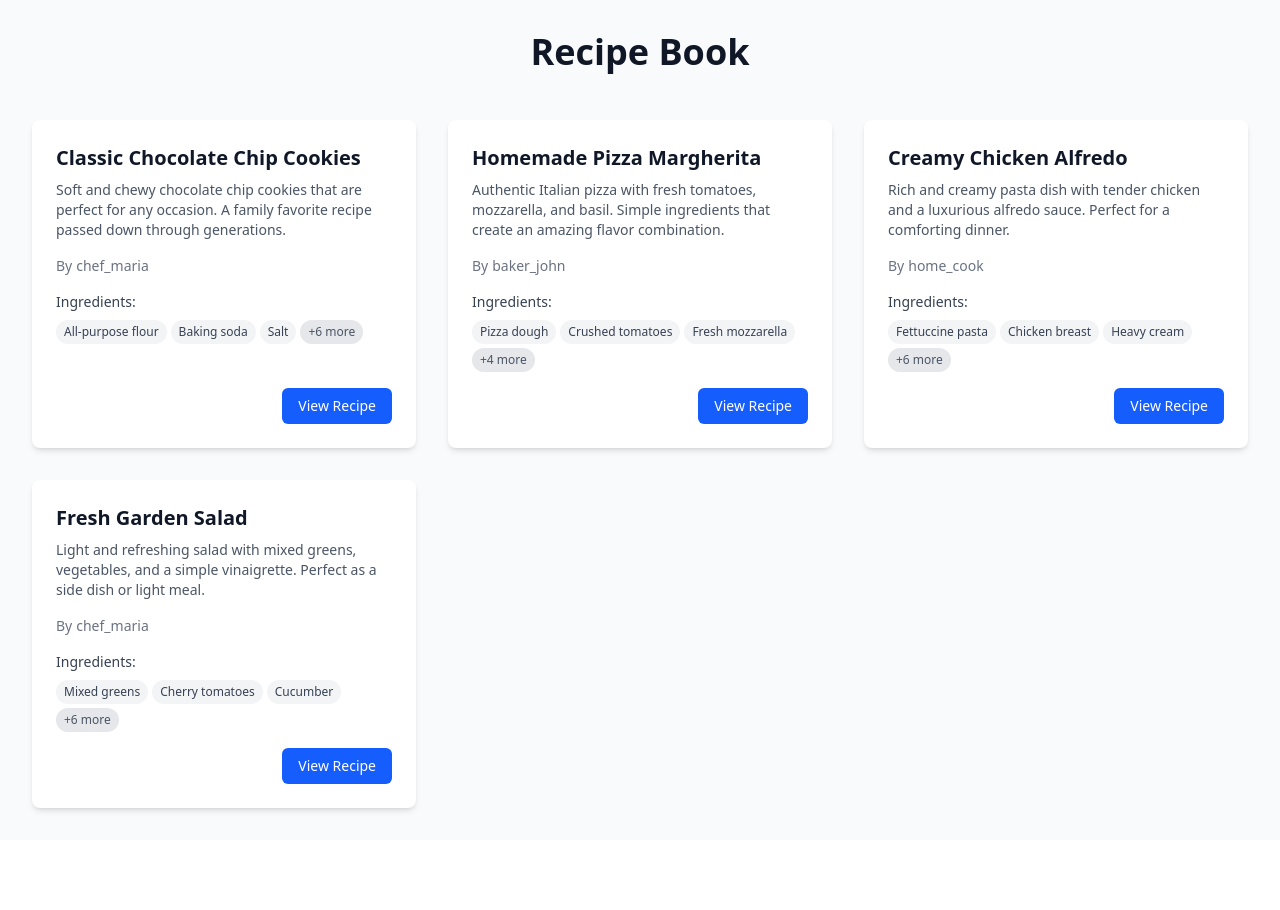
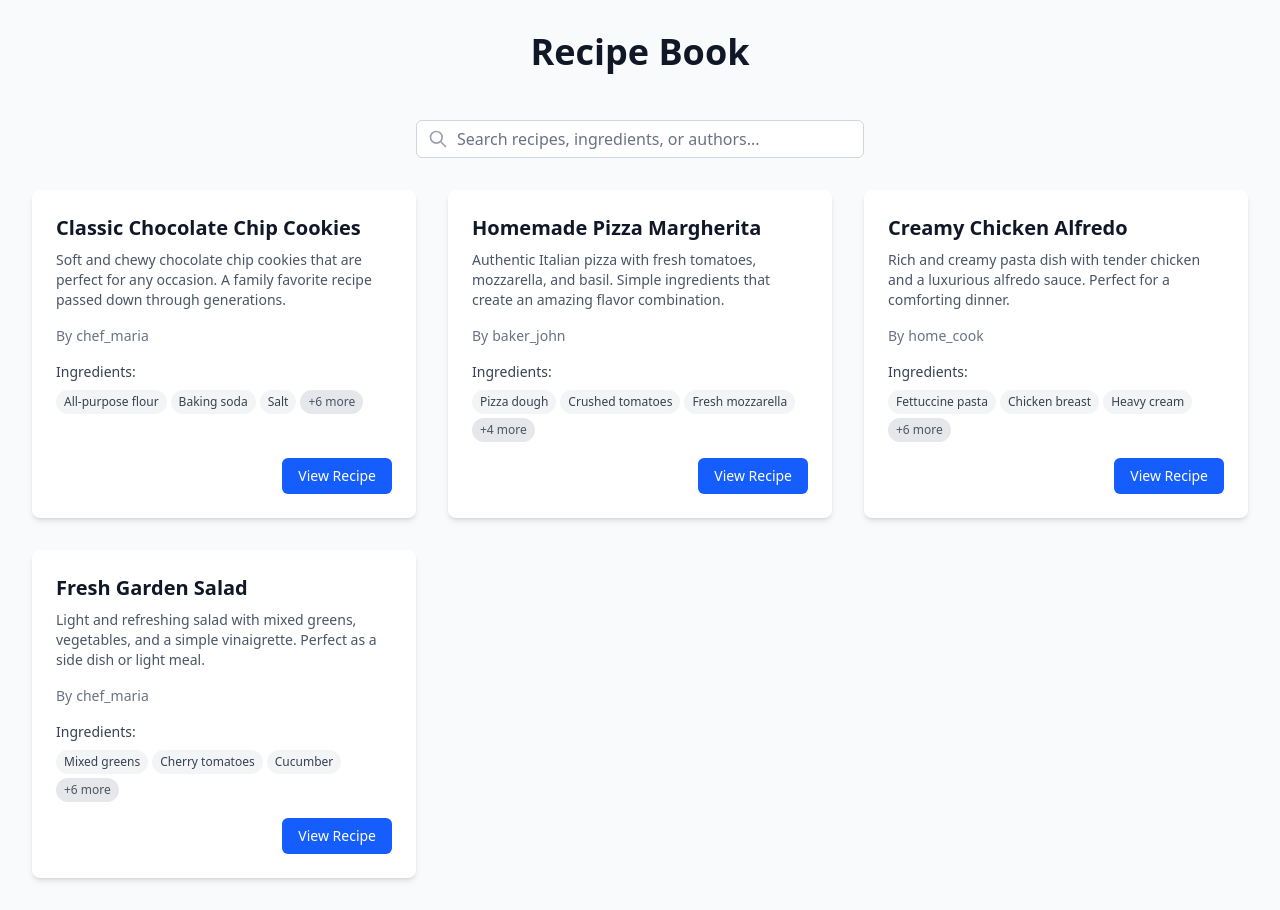
Before and after one commit to Breus/SnapChef, a Vue app in the folder ui/: page / in a window 1280 px wide. Before the commit the page ends 840 px from the top, so only its background shows below. Built offline with nearby package versions, Linux system fonts and the light colour scheme.

Commit message:
Add search functionality to RecipeList component

```diff
--- a/ui/src/components/RecipeList.vue
+++ b/ui/src/components/RecipeList.vue
@@ -9,15 +9,44 @@
         <!--        </p>-->
       </div>
 
+      <!-- Search Bar -->
+      <div class="mx-auto mb-8 max-w-md">
+        <div class="relative">
+          <div
+            class="pointer-events-none absolute inset-y-0 left-0 flex items-center pl-3"
+          >
+            <svg
+              class="h-5 w-5 text-gray-400"
+              fill="none"
+              stroke="currentColor"
+              viewBox="0 0 24 24"
+            >
+              <path
+                stroke-linecap="round"
+                stroke-linejoin="round"
+                stroke-width="2"
+                d="M21 21l-6-6m2-5a7 7 0 11-14 0 7 7 0 0114 0z"
+              ></path>
+            </svg>
+          </div>
+          <input
+            v-model="searchQuery"
+            type="text"
+            placeholder="Search recipes, ingredients, or authors..."
+            class="block w-full rounded-md border border-gray-300 bg-white py-2 pr-3 pl-10 leading-5 placeholder-gray-500 focus:border-blue-500 focus:placeholder-gray-400 focus:ring-1 focus:ring-blue-500 focus:outline-none"
+          />
+        </div>
+      </div>
+
       <!-- Recipe Grid -->
       <div class="grid grid-cols-1 gap-8 md:grid-cols-2 lg:grid-cols-3">
         <div
           v-for="recipe in recipes"
           :key="recipe.id"
-          class="flex flex-col h-full overflow-hidden rounded-lg bg-white shadow-md transition-shadow duration-300 hover:shadow-lg"
+          class="flex h-full flex-col overflow-hidden rounded-lg bg-white shadow-md transition-shadow duration-300 hover:shadow-lg"
         >
           <!-- Recipe Content -->
-          <div class="flex-1 flex flex-col p-6">
+          <div class="flex flex-1 flex-col p-6">
             <h3 class="mb-2 text-xl font-semibold text-gray-900">
               {{ recipe.title }}
             </h3>
@@ -58,7 +87,7 @@
             </div>
 
             <!-- View Recipe Button -->
-            <div class="flex items-center justify-end mt-auto">
+            <div class="mt-auto flex items-center justify-end">
               <button
                 @click="$router.push(`/recipe/${recipe.id}`)"
                 class="rounded-md bg-blue-600 px-4 py-2 text-sm font-medium text-white transition-colors duration-200 hover:bg-blue-700"
@@ -81,18 +110,50 @@
 </template>
 
 <script setup lang="ts">
-import { ref, onMounted } from "vue";
-import { mockRecipes, getUserById, type Recipe } from "../data/mockRecipes";
+import { computed, onMounted, ref } from "vue";
+import { getUserById, mockRecipes, type Recipe } from "../data/mockRecipes";
 
-const recipes = ref<Recipe[]>([]);
+const allRecipes = ref<Recipe[]>([]);
+const searchQuery = ref<string>("");
 
 const getAuthorName = (authorId: number): string => {
   const user = getUserById(authorId);
   return user ? user.username : "Unknown Chef";
 };
 
+const recipes = computed(() => {
+  if (!searchQuery.value.trim()) {
+    return allRecipes.value;
+  }
+
+  const query = searchQuery.value.toLowerCase().trim();
+
+  return allRecipes.value.filter((recipe) => {
+    // Search in title
+    if (recipe.title.toLowerCase().includes(query)) {
+      return true;
+    }
+
+    // Search in description
+    if (recipe.description.toLowerCase().includes(query)) {
+      return true;
+    }
+
+    // Search in author name
+    const authorName = getAuthorName(recipe.author_id).toLowerCase();
+    if (authorName.includes(query)) {
+      return true;
+    }
+
+    // Search in ingredient names
+    return recipe.ingredients.some((ingredient) =>
+      ingredient.name.toLowerCase().includes(query),
+    );
+  });
+});
+
 onMounted(() => {
   // Simulate loading recipes
-  recipes.value = mockRecipes;
+  allRecipes.value = mockRecipes;
 });
 </script>
```
